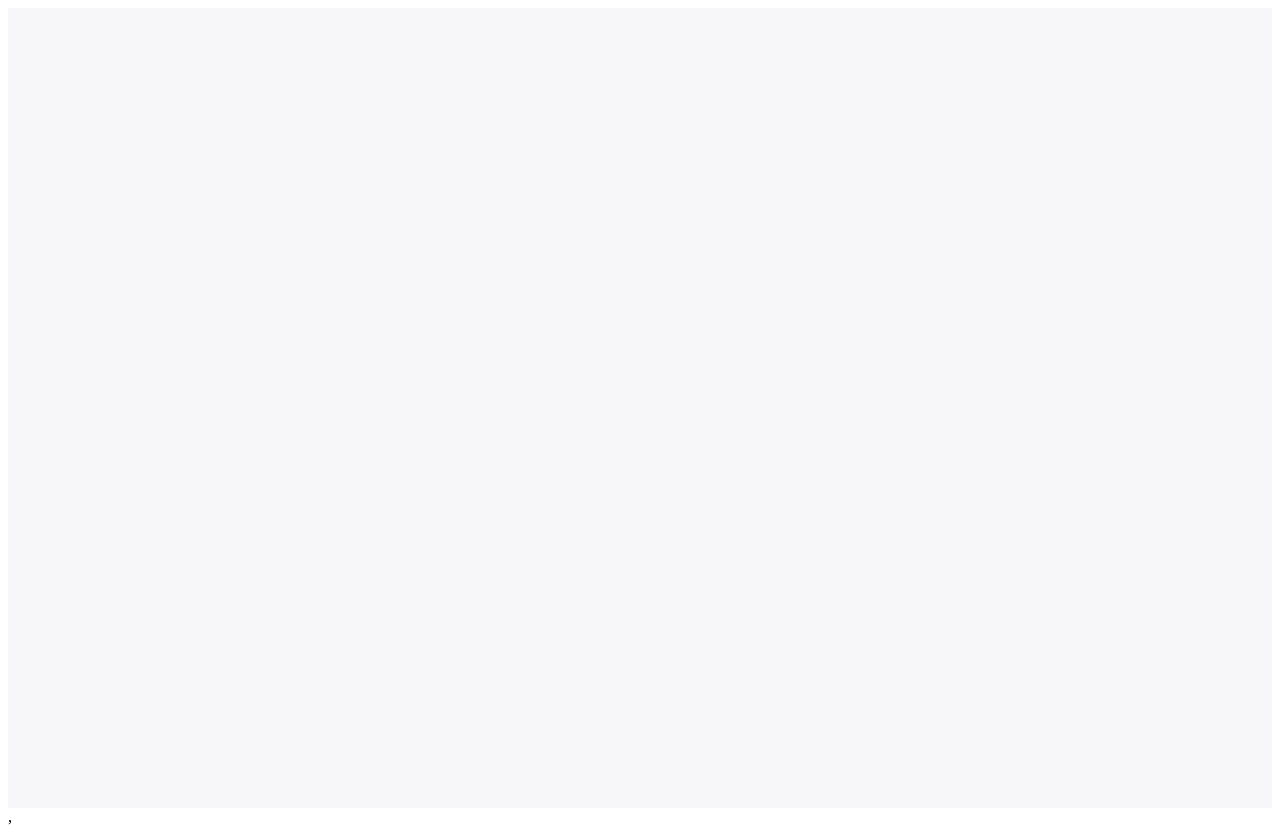
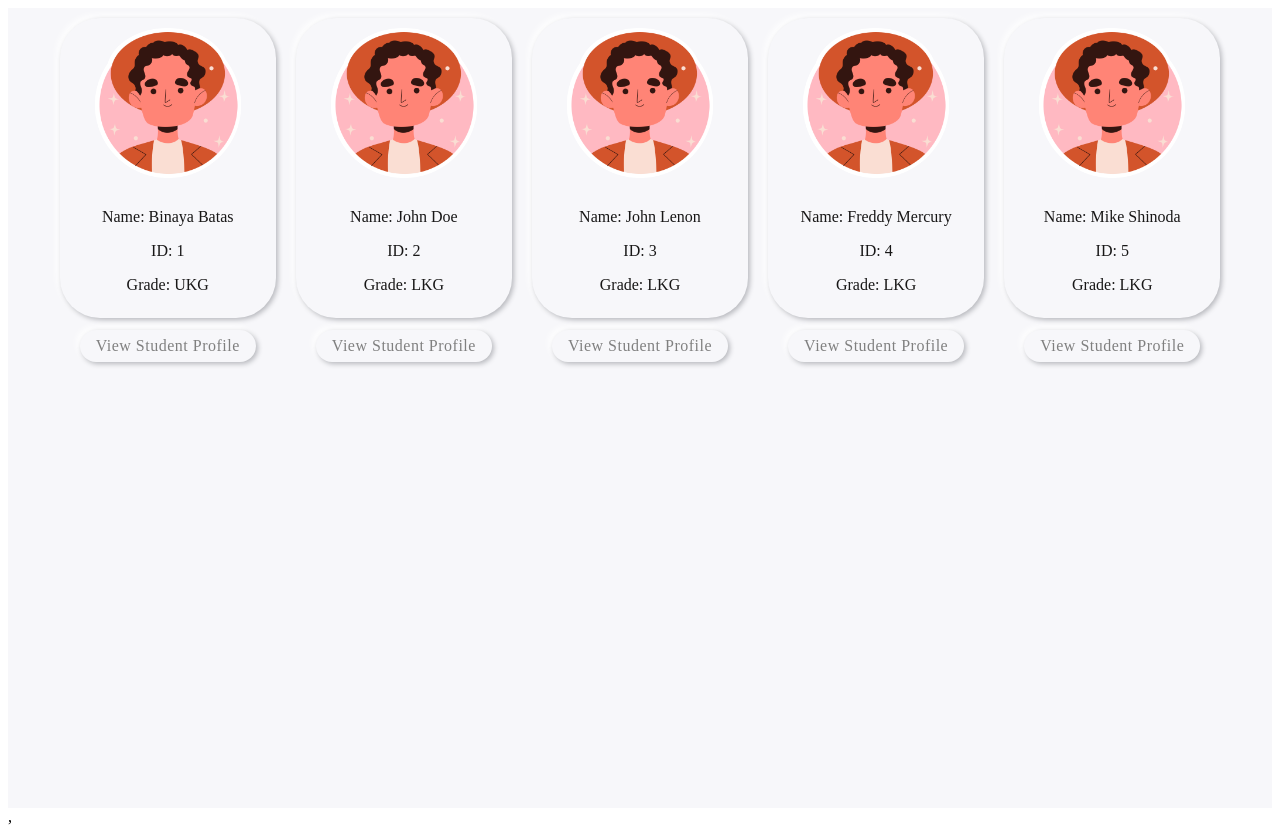
Before and after one commit to binayabatas642/studentManagement, a React (Create React App) app: page /student-list in a window 1280 px wide. Before the commit this address had no page. Built offline with nearby package versions, Linux system fonts and the light colour scheme.

Commit message:
student card completed.

```diff
--- a/src/App.js
+++ b/src/App.js
@@ -9,6 +9,7 @@ import {
 import LoginForm from './pages/LoginForm';
 import AddStudentForm from './pages/AddStudentForm';
 import UserRegistrationForm from './pages/UserRegistrationForm';
+import StudentList from './pages/StudentList';
 
 const App = () => {
   return (
@@ -30,6 +31,11 @@ const App = () => {
             exact
             element={<UserRegistrationForm />}
           />
+          <Route
+            path="/student-list"
+            exact
+            element={<StudentList />}
+          />
         </Routes>
       </Router>
     </div>
--- /dev/null
+++ b/src/css/studentList.css
@@ -0,0 +1,27 @@
+.student-list {
+    display: flex;
+    flex-wrap: wrap;
+}
+
+.modal {
+    color: rgb(24, 23, 23);
+    border-radius: 40px;
+    background-color: #F7F7FA;
+    box-shadow: 2px 2px 5px #b8b9be, -3px -3px 7px #fff;
+    margin: 10px;
+    padding: 10px;
+    justify-content: center;
+    height: 300px;
+}
+
+.modal-content {
+    text-align: center;
+}
+
+.modal-info {
+    padding: 10px;
+}
+
+.modal-button {
+
+}
--- a/src/pages/AddStudentForm.js
+++ b/src/pages/AddStudentForm.js
@@ -1,5 +1,5 @@
 import '../css/addStudentForm.css'
-import React, {useState} from 'react'
+import React, { useState, useEffect } from 'react'
 import { useForm } from 'react-hook-form';
 import { useDispatch } from 'react-redux';
 
@@ -12,6 +12,7 @@ const AddStudentForm = () => {
 
     const dispatch = useDispatch();
 
+    const [parents, setParents] = useState("fathers_name")
     var [rows, setRows] = useState(['1']);
 
     const onSubmit = (data) => {
@@ -49,6 +50,27 @@ const AddStudentForm = () => {
         console.log(rows)
     }
 
+    // useEffect(() => {
+    //     setParents("fathers_name")
+    //     console.log(parents)
+    // },[])
+
+    const handleChange = (e) => {
+        console.log(e.target.value)
+        switch (e.target.value) {
+            case "Mother":
+                setParents("fathers_name")
+                break;
+            case "Father":
+                setParents("mothers_name")
+                break;
+            default:
+                break;
+        }
+
+        console.log(parents);
+    }
+
     const tableContent = rows.map(row => (
 
             <tr>
@@ -56,8 +78,9 @@ const AddStudentForm = () => {
                     <select
                         {...register("parents_relationship", {required: true})}
                         style={{margin: '0px', background:'none', width: '100%', borderRadius: '0px', boxShadow: 'none'}}
+                        onChange={handleChange}
                     >
-                        <option value="Father" selected>Father</option>
+                        <option value="Father">Father</option>
                         <option value="Mother">Mother</option>
                     </select>
                 </td>
@@ -65,7 +88,7 @@ const AddStudentForm = () => {
                     <input
                         style={{border: 'none', width: '100%', outline: 'none', fontSize: '16px'}}
                         type="text"
-                        {...register("parents_name")}
+                        {...register(parents)}
                         required
                     />
                 </td>
--- a/src/pages/LoginForm.js
+++ b/src/pages/LoginForm.js
@@ -17,7 +17,7 @@ const LoginForm = () => {
 
   return (
     <div>
-        <form class="form" onSubmit={handleSubmit(onSubmit)}>
+        <form className="form" onSubmit={handleSubmit(onSubmit)}>
             <InputField label="Email" type="text" inputName="email" register={register} required />
             <InputField label="Password" type="password" inputName="password" register={register} required />
 
--- /dev/null
+++ b/src/pages/StudentList.js
@@ -0,0 +1,38 @@
+import React from 'react'
+import { useSelector } from 'react-redux';
+import { Link } from 'react-router-dom';
+import man from '../images/man.png';
+import '../css/studentList.css';
+import Button from '../components/Button/Button'
+
+const StudentList = () => {
+  const students = useSelector(state => state.students)
+
+  const renderedStudents = students.map(student => (
+    <div className="modal">
+      <div className="modal-content">
+        <div className="modal-img">
+          <img src={man} alt="student-photo" height="150px" />
+        </div>
+        <div className="modal-info">
+          <p>Name: {student.name}</p>
+          <p>ID: {student.id}</p>
+          <p>Grade: {student.grade}</p>
+        </div>
+        <div className="modal-button">
+          <Link to={'/add-students'}>
+            <Button buttonName="View Student Profile" />
+          </Link>
+        </div>
+      </div>
+    </div>
+  ))
+
+  return (
+    <div className="student-list">
+      {renderedStudents}
+    </div>
+  )
+}
+
+export default StudentList
--- a/src/pages/UserRegistrationForm.js
+++ b/src/pages/UserRegistrationForm.js
@@ -12,7 +12,7 @@ const UserRegistrationForm = () => {
 
     return (
         <div>
-            <form class="form" onSubmit={handleSubmit(onSubmit)}>
+            <form className="form" onSubmit={handleSubmit(onSubmit)}>
                 <div>
                     <InputField label="First Name" type="text" inputName="firstName" register={register} required />
                 </div>
--- a/src/redux/studentsSlice.js
+++ b/src/redux/studentsSlice.js
@@ -3,6 +3,9 @@ import { createSlice } from '@reduxjs/toolkit';
 const initialState = [
     {id: '1', name: 'Binaya Batas', grade: 'UKG', tuition_fee: 15000, admission_fee: 5000},
     {id: '2', name: 'John Doe', grade: 'LKG', tuition_fee: 12000, admission_fee: 5000},
+    {id: '3', name: 'John Lenon', grade: 'LKG', tuition_fee: 12000, admission_fee: 5000},
+    {id: '4', name: 'Freddy Mercury', grade: 'LKG', tuition_fee: 12000, admission_fee: 5000},
+    {id: '5', name: 'Mike Shinoda', grade: 'LKG', tuition_fee: 12000, admission_fee: 5000},
 ]
 
 const studentsSlice = createSlice({
```
Also changed, not shown: src/images/man.png (added).
